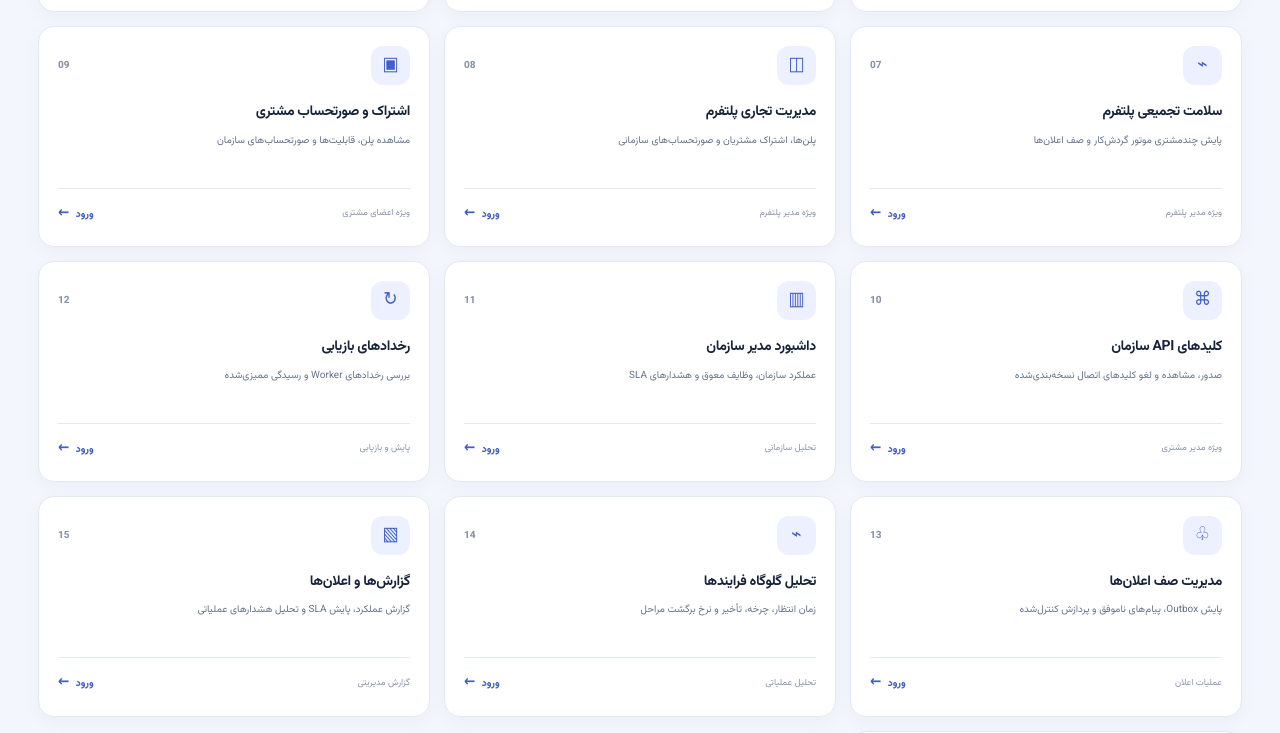
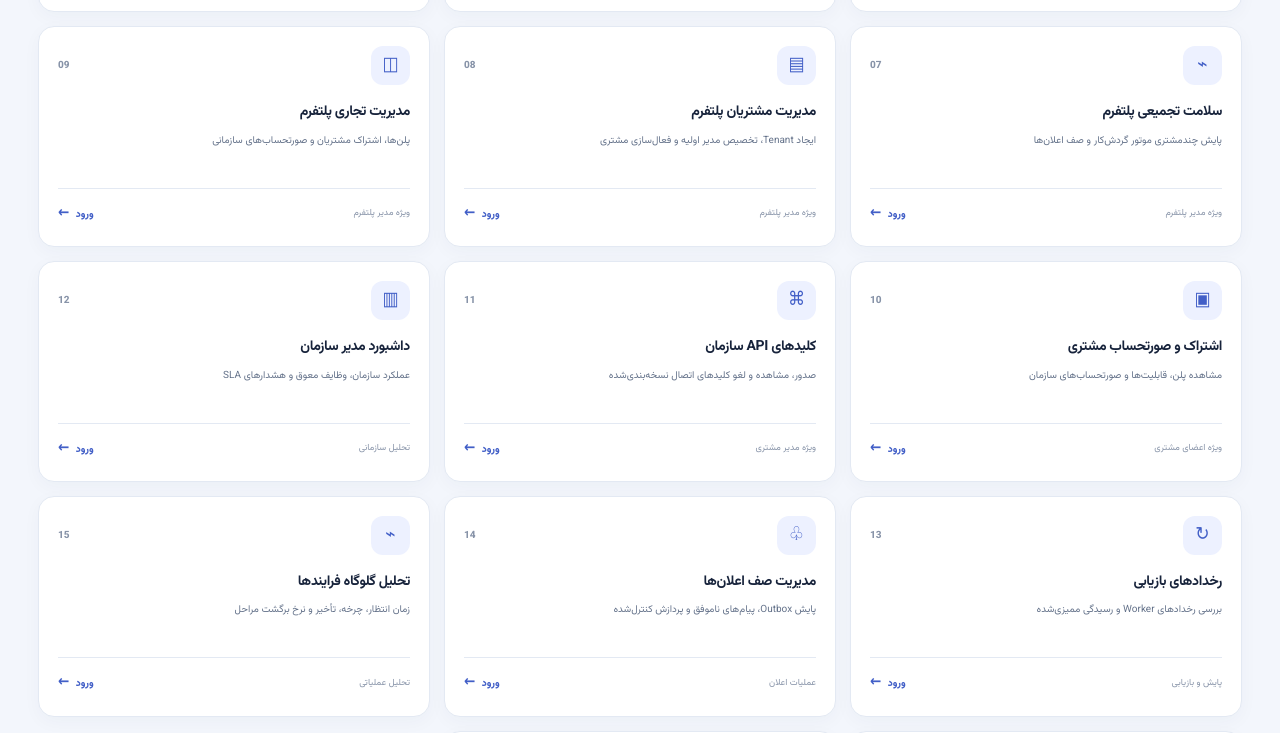
Before and after one commit to godsparadise1111/Fsb, a Next.js app in the folder apps/web/: page / in a window 1280 px wide. Shown: the part 1484-2217 px from the top of the page. Built offline with nearby package versions, Linux system fonts and the light colour scheme.

Commit message:
feat(web): add tenant lifecycle management to platform modules

```diff
--- a/apps/web/src/app/page.tsx
+++ b/apps/web/src/app/page.tsx
@@ -6,6 +6,7 @@ const modules = [
   { title: 'کارتابل گردش کار', description: 'اقدام، تأیید، رد و بازگشت مستند به مراحل قبلی', status: 'کارتابل عملیاتی', href: '/tasks', icon: '☷' },
   { title: 'داشبورد مدیریتی مشتری', description: 'شاخص‌های کلان، وظایف، فرایندها و هشدارهای سازمان', status: 'نمای مدیریتی', href: '/dashboard', icon: '▦' },
   { title: 'سلامت تجمیعی پلتفرم', description: 'پایش چندمشتری موتور گردش‌کار و صف اعلان‌ها', status: 'ویژه مدیر پلتفرم', href: '/platform-workflow-health', icon: '⌁' },
+  { title: 'مدیریت مشتریان پلتفرم', description: 'ایجاد Tenant، تخصیص مدیر اولیه و فعال‌سازی مشتری', status: 'ویژه مدیر پلتفرم', href: '/platform-tenants', icon: '▤' },
   { title: 'مدیریت تجاری پلتفرم', description: 'پلن‌ها، اشتراک مشتریان و صورتحساب‌های سازمانی', status: 'ویژه مدیر پلتفرم', href: '/platform-commercial', icon: '◫' },
   { title: 'اشتراک و صورتحساب مشتری', description: 'مشاهده پلن، قابلیت‌ها و صورتحساب‌های سازمان', status: 'ویژه اعضای مشتری', href: '/tenant-commercial', icon: '▣' },
   { title: 'کلیدهای API سازمان', description: 'صدور، مشاهده و لغو کلیدهای اتصال نسخه‌بندی‌شده', status: 'ویژه مدیر مشتری', href: '/tenant-api-keys', icon: '⌘' },
```
